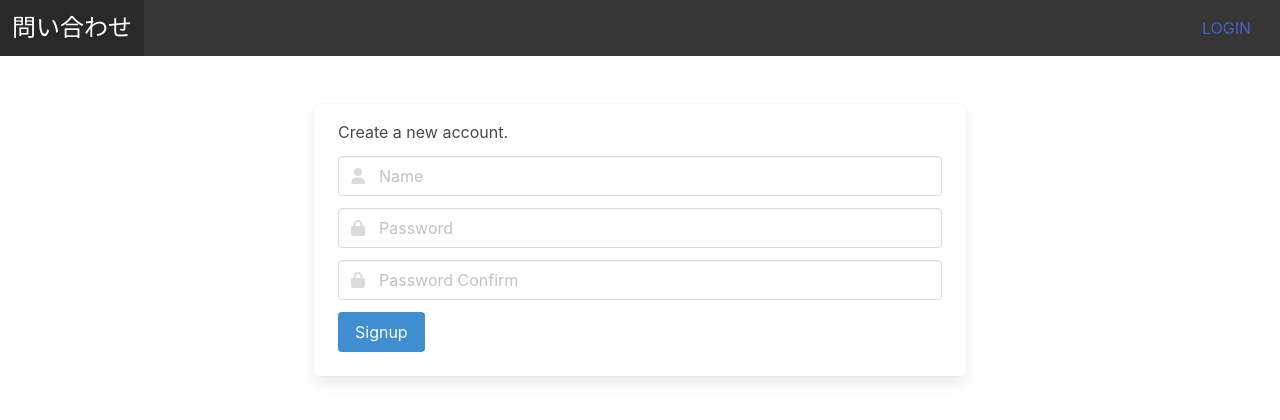
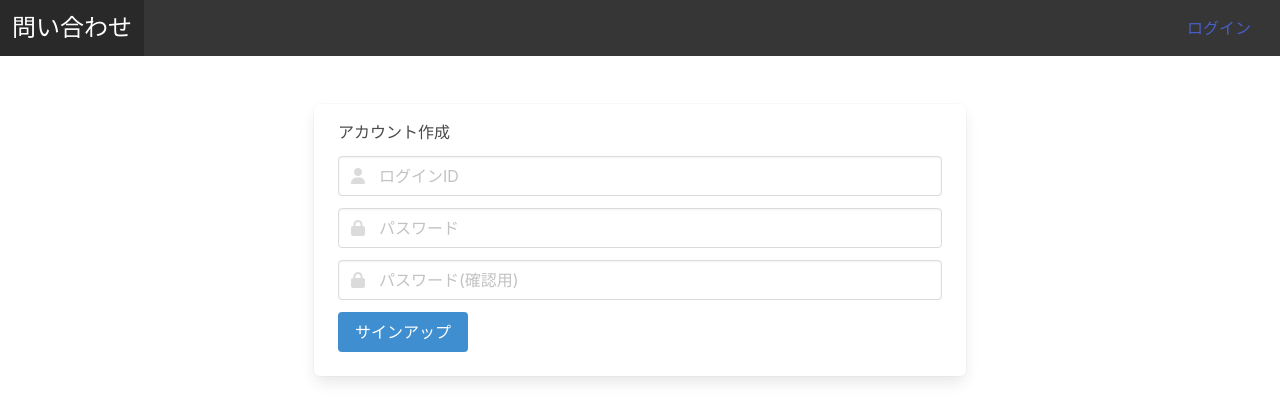
Before and after one commit to kodaimura/inquiry-chat, a React (Create React App) app in the folder client/: page /signup in a window 1280 px wide. Shown: the top 420 px of the page. Built offline with nearby package versions, Linux system fonts and the light colour scheme; no server answers.

Commit message:
client lang en -> jp

```diff
--- a/client/src/apis/users.api.ts
+++ b/client/src/apis/users.api.ts
@@ -9,13 +9,20 @@ export const signup = (
 ) => {
 	if (username === "") {
 		if (setErrorMsg) {
-			setErrorMsg("Name is Required field.");
+			setErrorMsg("ユーザIDは必須項目です。");
+		}
+		return
+	}
+
+	if (password === "") {
+		if (setErrorMsg) {
+			setErrorMsg("パスワードは必須項目です。");
 		}
 		return
 	}
 
 	if (password !== passwordConfirm && setErrorMsg) {
-		setErrorMsg("Confirmation passwords do not match.");
+		setErrorMsg("パスワードが一致していません。");
 	} else {
 		fetch(`${apiurl}/signup`, {
 			method: "POST",
@@ -26,8 +33,8 @@ export const signup = (
 			if (!response.ok) {
 				if (setErrorMsg) {
 					setErrorMsg((response.status === 409)?
-						"This Username is already in use."
-						: "Signup failed.");
+						"ユーザIDが既に利用されています。"
+						: "サインアップに失敗しました。");
 				}
 				throw new Error(response.statusText);
 			}
@@ -51,8 +58,8 @@ export const login =　(
 		if (!response.ok) {
 			if (setErrorMsg) {
 				setErrorMsg((response.status === 401)?
-					"Unknown name or bad password."
-					: "Login failed.");
+					"ユーザIDまたはパスワードが異なります。"
+					: "ログインに失敗しました。");
 			}
 			throw new Error(response.statusText);
 		}
--- a/client/src/components/forms/LoginForm.tsx
+++ b/client/src/components/forms/LoginForm.tsx
@@ -13,7 +13,7 @@ export const LoginForm = () => {
 		<span className="has-text-danger">{errorMsg}</span>
 		<div className="field">
 			<p className="control has-icons-left">
-			<input className="input" type="text" placeholder="Name"
+			<input className="input" type="text" placeholder="ログインID"
 			onChange={(e) => setUsername(e.target.value)}/>
 			<span className="icon is-small is-left">
 			<i className="fas fa-user"></i>
@@ -22,7 +22,7 @@ export const LoginForm = () => {
 		</div>
 		<div className="field">
 			<p className="control has-icons-left">
-			<input className="input" type="password" placeholder="Password"
+			<input className="input" type="password" placeholder="パスワード"
 			onChange={(e) => setPassword(e.target.value)}/>
 			<span className="icon is-small is-left">
 			<i className="fas fa-lock"></i>
@@ -33,7 +33,7 @@ export const LoginForm = () => {
 			<p className="control">
 			<button className="button is-success"
 			onClick={(e) => login(username, password, setErrorMsg)}>
-			Login
+			ログイン
 			</button>
 			</p>
 		</div>
--- a/client/src/components/forms/SignupForm.tsx
+++ b/client/src/components/forms/SignupForm.tsx
@@ -14,7 +14,7 @@ export const SignupForm = () => {
 		<span className="has-text-danger">{errorMsg}</span>
 		<div className="field">
 			<p className="control has-icons-left">
-			<input className="input" type="text" placeholder="Name"
+			<input className="input" type="text" placeholder="ログインID"
 			onChange={(e) => setUsername(e.target.value)} required/>
 			<span className="icon is-small is-left">
 			<i className="fas fa-user"></i>
@@ -23,7 +23,7 @@ export const SignupForm = () => {
 		</div>
 		<div className="field">
 			<p className="control has-icons-left">
-			<input className="input" type="password" placeholder="Password"
+			<input className="input" type="password" placeholder="パスワード"
 			onChange={(e) => setPassword(e.target.value)} required/>
 			<span className="icon is-small is-left">
 			<i className="fas fa-lock"></i>
@@ -32,7 +32,7 @@ export const SignupForm = () => {
 		</div>
 		<div className="field">
 			<p className="control has-icons-left">
-			<input className="input" type="password" placeholder="Password Confirm"
+			<input className="input" type="password" placeholder="パスワード(確認用)"
 			onChange={(e) => setPasswordConfirm(e.target.value)}/>
 			<span className="icon is-small is-left">
 			<i className="fas fa-lock"></i>
@@ -43,7 +43,7 @@ export const SignupForm = () => {
 			<p className="control">
 			<button className="button is-info"
 			onClick={(e) => signup(username, password, passwordConfirm, setErrorMsg)}>
-			Signup
+			サインアップ
 			</button>
 			</p>
 		</div>
--- a/client/src/components/pages/LoginPage.tsx
+++ b/client/src/components/pages/LoginPage.tsx
@@ -14,13 +14,13 @@ export const LoginPage = () => {
 				<button
 					className="button is-ghost"
 					onClick={() => navigate('/signup')}
-				>SIGNUP</button>}
+				>サインアップ</button>}
 		/>
 
 		<div className="columns is-centered mt-6">
 		<div className="column is-half box px-5 pb-5">
 		<div className="mb-3 mt-1">
-		Sign in to your account.
+		ログイン
 		</div>
 		<LoginForm/>
 		</div>
--- a/client/src/components/pages/SignupPage.tsx
+++ b/client/src/components/pages/SignupPage.tsx
@@ -14,13 +14,13 @@ export const SignupPage = () => {
 				<button
 					className="button is-ghost"
 					onClick={() => navigate('/')}
-				>LOGIN</button>}
+				>ログイン</button>}
 		/>
 
 		<div className="columns is-centered mt-6">
 		<div className="column is-half box px-5 pb-5">
 		<div className="mb-3 mt-1">
-		<p className="">Create a new account.</p>
+		<p className="">アカウント作成</p>
 		</div>
 		<SignupForm />
 		</div>
```
